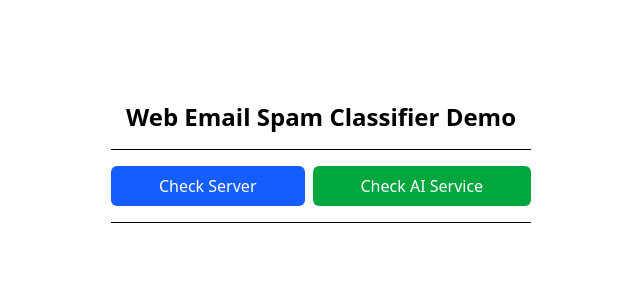
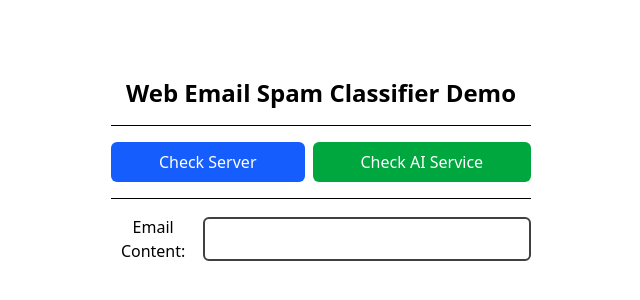
Before and after one commit to khianvictorycalderon/web-email-spam-classifier, a React (Vite) app in the folder frontend/: page / in a window 1280 px wide. Shown: the part 230-530 px from the top of the page, without its empty margins (319-959 px from the left). Built offline with nearby package versions, Linux system fonts and the light colour scheme.

Commit message:
Added email input content field

```diff
--- a/frontend/src/App.tsx
+++ b/frontend/src/App.tsx
@@ -88,6 +88,23 @@ export default function App() {
 
         <hr className="my-4" />
 
+        <div
+          className="flex flex-col lg:flex-row gap-2 items-center justify-center"
+        >
+          <label>Email Content: </label>
+          <input
+            type="text"
+            className="
+              w-full
+              rounded-md p-2
+              focus:outline-blue-600
+              focus:bg-neutral-100
+              border-2
+              border-neutral-700
+            "
+          />
+        </div>
+
       </div>
 
     </main>
```
